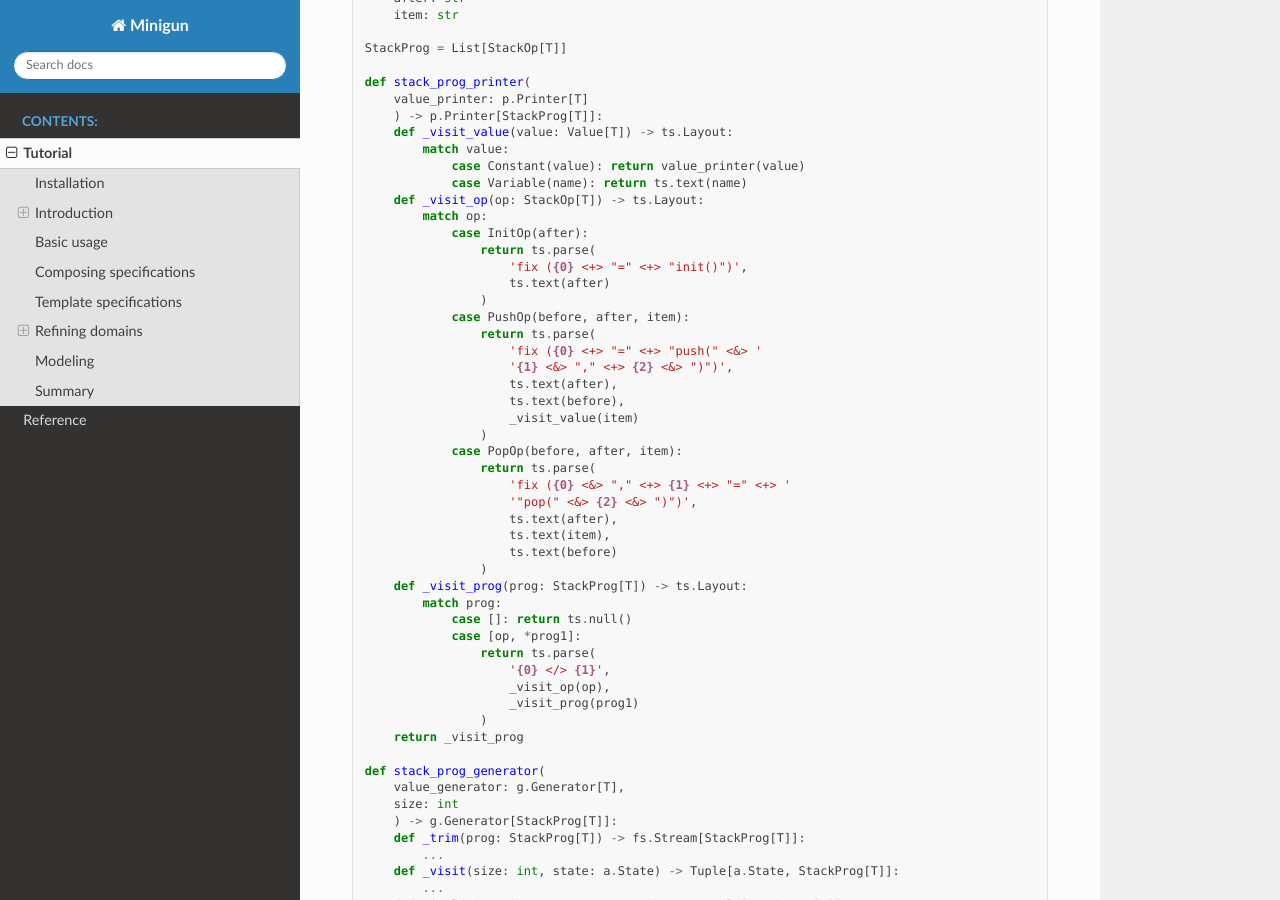
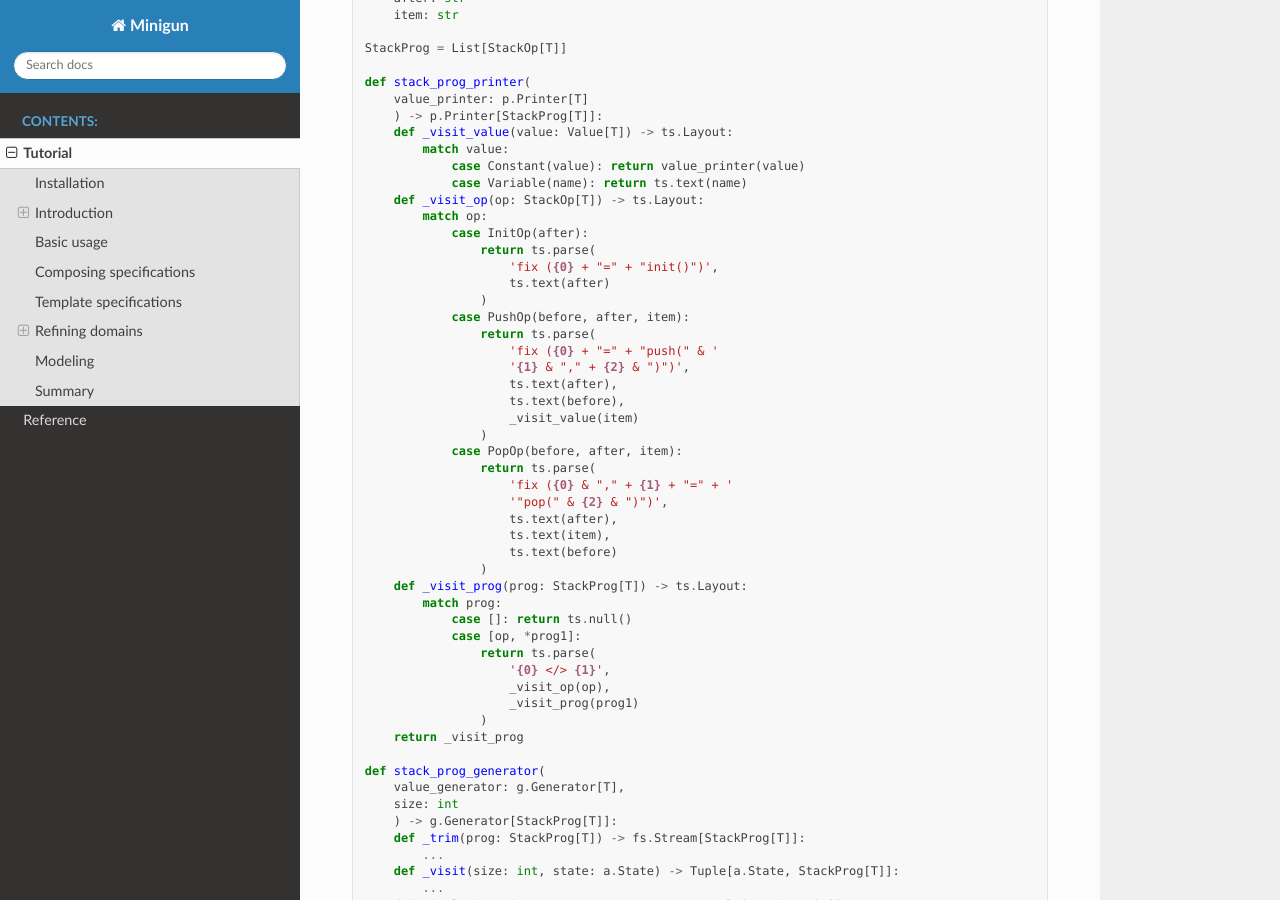
Before and after one commit to soren-n/minigun-py, a Sphinx documentation site: the page built from docs/source/tutorial.rst, in a window 1280 px wide and 900 px high, scrolled down 15120 px. Built offline with Sphinx 7.4.7 and the Read the Docs theme 2.0.0, drawn with Linux system fonts in a browser that asks for light colours; some of the changed text lies outside the part shown.

Commit message:
Fix typeset syntax in documentation

```diff
--- a/docs/source/tutorial.rst
+++ b/docs/source/tutorial.rst
@@ -412,7 +412,7 @@ Now lets define a sampler for this abstract datatype :code:`Arith`:
         def _pass(layout: ts.Layout) -> ts.Layout:
             return layout
         def _group(layout: ts.Layout) -> ts.Layout:
-            return ts.grp(ts.parse('"(" <!&> {0} <!&> ")"', layout))
+            return ts.grp(ts.parse('"(" !& {0} !& ")"', layout))
         def _visit(
             wrap: Callable[[ts.Layout], ts.Layout],
             arith: Arith
@@ -421,25 +421,25 @@ Now lets define a sampler for this abstract datatype :code:`Arith`:
                 case Number(value): return ts.text(str(value))
                 case Plus(left, right):
                     return wrap(ts.parse(
-                        '{0} <!+> "+" <+> {1}',
+                        '{0} !+ "+" + {1}',
                         _visit(_pass, left),
                         _visit(_pass, right)
                     ))
                 case Minus(left, right):
                     return wrap(ts.parse(
-                        '{0} <!+> "-" <+> {1}',
+                        '{0} !+ "-" + {1}',
                         _visit(_pass, left),
                         _visit(_pass, right)
                     ))
                 case Times(left, right):
                     return wrap(ts.parse(
-                        '{0} <!+> "*" <+> {1}',
+                        '{0} !+ "*" + {1}',
                         _visit(_group, left),
                         _visit(_group, right)
                     ))
                 case Divide(left, right):
                     return wrap(ts.parse(
-                        '{0} <!+> "/" <+> {1}',
+                        '{0} !+ "/" + {1}',
                         _visit(_group, left),
                         _visit(_group, right)
                     ))
@@ -617,21 +617,21 @@ Let us consider the modeling of the stack example from earlier:
             match op:
                 case InitOp(after):
                     return ts.parse(
-                        'fix ({0} <+> "=" <+> "init()")',
+                        'fix ({0} + "=" + "init()")',
                         ts.text(after)
                     )
                 case PushOp(before, after, item):
                     return ts.parse(
-                        'fix ({0} <+> "=" <+> "push(" <&> '
-                        '{1} <&> "," <+> {2} <&> ")")',
+                        'fix ({0} + "=" + "push(" & '
+                        '{1} & "," + {2} & ")")',
                         ts.text(after),
                         ts.text(before),
                         _visit_value(item)
                     )
                 case PopOp(before, after, item):
                     return ts.parse(
-                        'fix ({0} <&> "," <+> {1} <+> "=" <+> '
-                        '"pop(" <&> {2} <&> ")")',
+                        'fix ({0} & "," + {1} + "=" + '
+                        '"pop(" & {2} & ")")',
                         ts.text(after),
                         ts.text(item),
                         ts.text(before)
```
